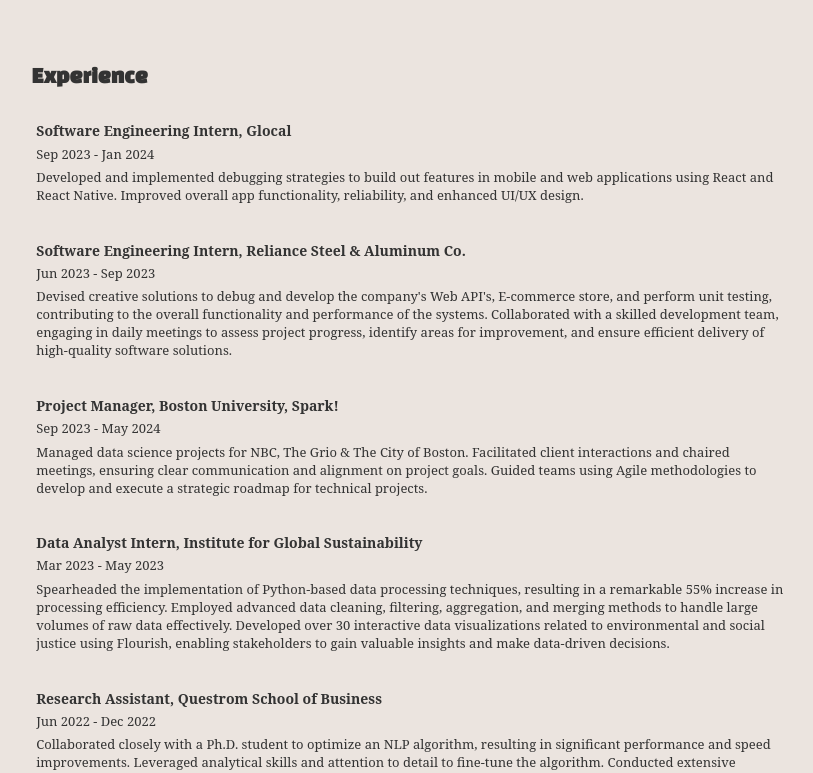
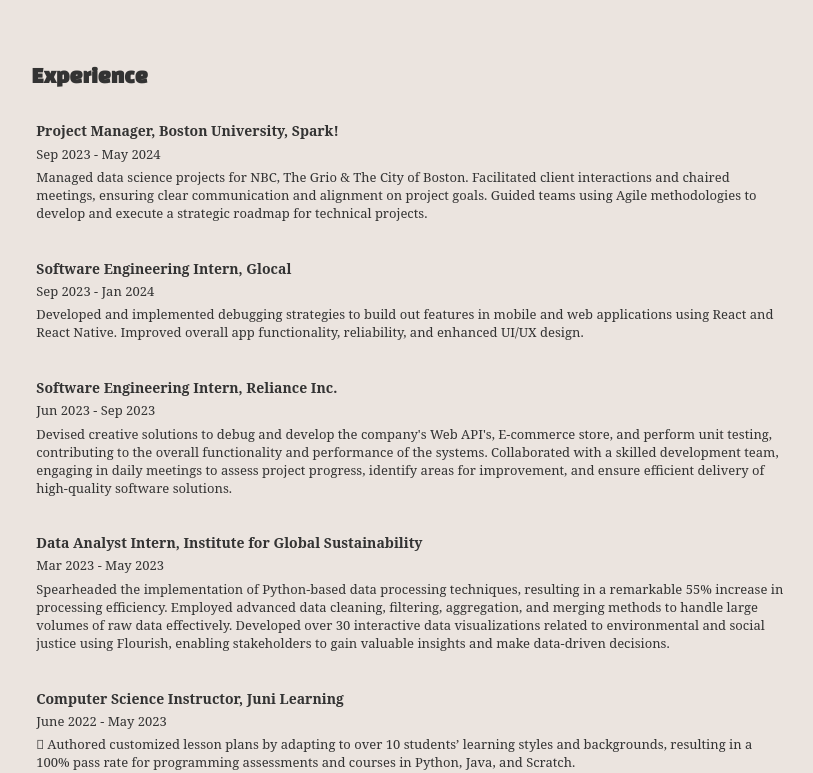
Before and after one commit to aryapatxl/Portfolio, a React (Create React App) app in the folder arya-portfolio/: page / in a window 1280 px wide. Shown: the part 904-1677 px from the top of the page, without its empty margins (99-912 px from the left). Built offline with nearby package versions, Linux system fonts and the light colour scheme; a web font is replaced by a local one.

Commit message:
Added position

```diff
--- a/arya-portfolio/src/App.js
+++ b/arya-portfolio/src/App.js
@@ -57,6 +57,17 @@
     <h1 class="section-header E">Experience</h1>
 
     <div class="experience-item">
+      <i class="fas fa-project-diagram"></i>
+      <div>
+        <h2>Project Manager, Boston University, Spark!</h2>
+        <p>Sep 2023 - May 2024</p>
+        <ul>
+          <li>Managed data science projects for NBC, The Grio & The City of Boston. Facilitated client interactions and chaired meetings, ensuring clear communication and alignment on project goals. Guided teams using Agile methodologies to develop and execute a strategic roadmap for technical projects.</li>
+        </ul>
+      </div>
+    </div>
+
+    <div class="experience-item">
       <i class="fas fa-code"></i>
       <div>
         <h2>Software Engineering Intern, Glocal</h2>
@@ -70,21 +81,10 @@
     <div class="experience-item">
       <i class="fas fa-laptop-code"></i>
       <div>
-        <h2>Software Engineering Intern, Reliance Steel & Aluminum Co.</h2>
+        <h2>Software Engineering Intern, Reliance Inc.</h2>
         <p>Jun 2023 - Sep 2023</p>
         <ul>
           <li class="peak">Devised creative solutions to debug and develop the company's Web API's, E-commerce store, and perform unit testing, contributing to the overall functionality and performance of the systems. Collaborated with a skilled development team, engaging in daily meetings to assess project progress, identify areas for improvement, and ensure efficient delivery of high-quality software solutions.</li>
-        </ul>
-      </div>
-    </div>
-
-    <div class="experience-item">
-      <i class="fas fa-project-diagram"></i>
-      <div>
-        <h2>Project Manager, Boston University, Spark!</h2>
-        <p>Sep 2023 - May 2024</p>
-        <ul>
-          <li>Managed data science projects for NBC, The Grio & The City of Boston. Facilitated client interactions and chaired meetings, ensuring clear communication and alignment on project goals. Guided teams using Agile methodologies to develop and execute a strategic roadmap for technical projects.</li>
         </ul>
       </div>
     </div>
@@ -96,6 +96,17 @@
         <p>Mar 2023 - May 2023</p>
         <ul>
           <li>Spearheaded the implementation of Python-based data processing techniques, resulting in a remarkable 55% increase in processing efficiency. Employed advanced data cleaning, filtering, aggregation, and merging methods to handle large volumes of raw data effectively. Developed over 30 interactive data visualizations related to environmental and social justice using Flourish, enabling stakeholders to gain valuable insights and make data-driven decisions.</li>
+        </ul>
+      </div>
+    </div>
+
+    <div class="experience-item">
+      <i class="fas fa-project-diagram"></i>
+      <div>
+        <h2>Computer Science Instructor, Juni Learning</h2>
+        <p>June 2022 - May 2023</p>
+        <ul>
+          <li>	Authored customized lesson plans by adapting to over 10 students’ learning styles and backgrounds, resulting in a 100% pass rate for programming assessments and courses in Python, Java, and Scratch.</li>
         </ul>
       </div>
     </div>
```
